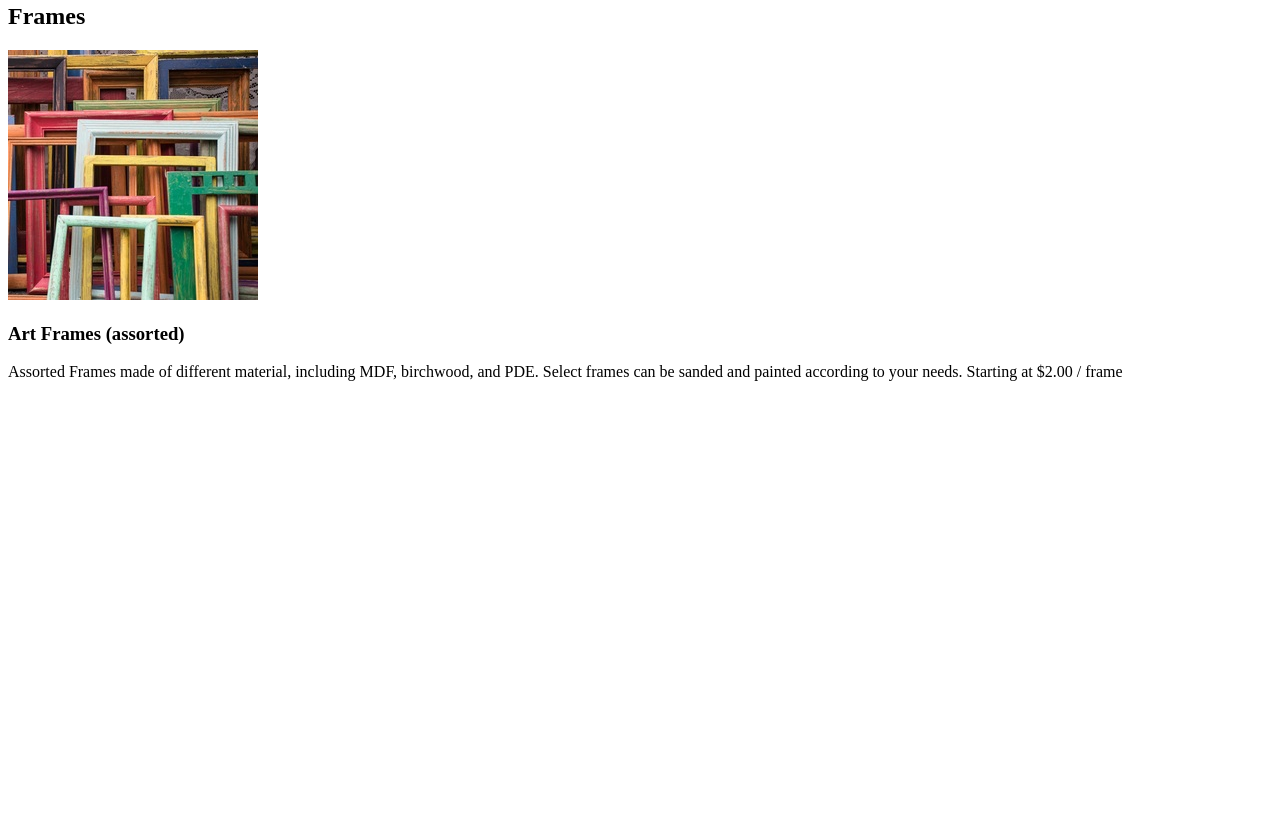
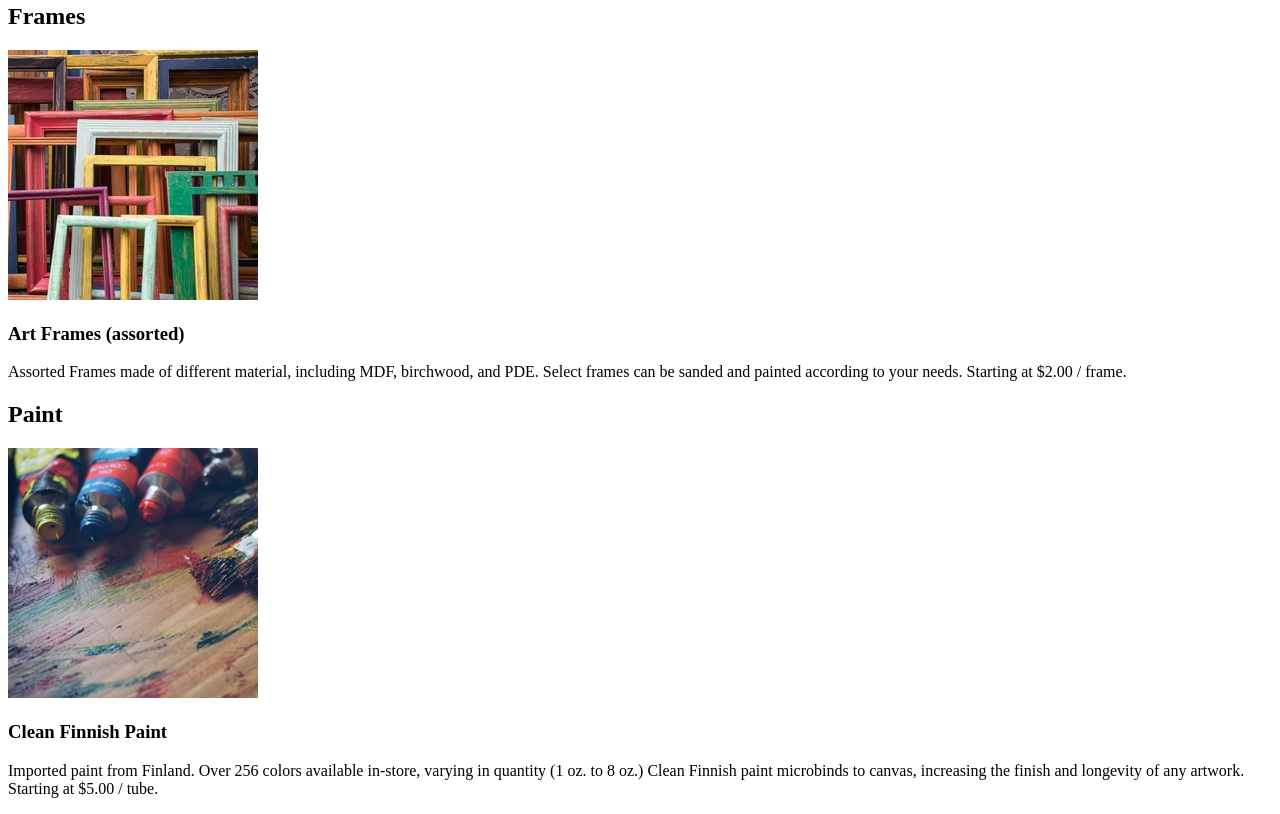
Before and after one commit to DanBoothe/dasmotosArtsCrafts, a plain HTML site: page index.html in a window 1280 px wide. Shown: the part 475-1289 px from the top of the page. Before the commit the page ends 872 px from the top, so only its background shows below. Drawn offline with Linux system fonts and the light colour scheme.

Commit message:
paint section

```diff
--- a/index.html
+++ b/index.html
@@ -24,7 +24,15 @@
             <img src="./assets/images/frames.jpeg"  alt="frames stacked in front of eachother"/>
             <h3>Art Frames (assorted)</h3>
             <p>Assorted Frames made of different material, including MDF, birchwood, and PDE. Select frames can be sanded and painted
-                according to your needs. <span>Starting at $2.00 / frame</span></p>
+                according to your needs. <span>Starting at $2.00 / frame.</span></p>
+        </section>
+
+        <section>
+            <h2>Paint</h2>
+            <img src="./assets/images/finnish.jpeg" alt="Clean Finnish Paint on table"/>
+            <h3>Clean Finnish Paint</h3>
+            <p>Imported paint from Finland. Over 256 colors available in-store, varying in quantity (1 oz. to 8 oz.) Clean Finnish paint
+                microbinds to canvas, increasing the finish and longevity of any artwork. <span>Starting at $5.00 / tube.</span></p>
         </section>
     </main>
 </body>
```
